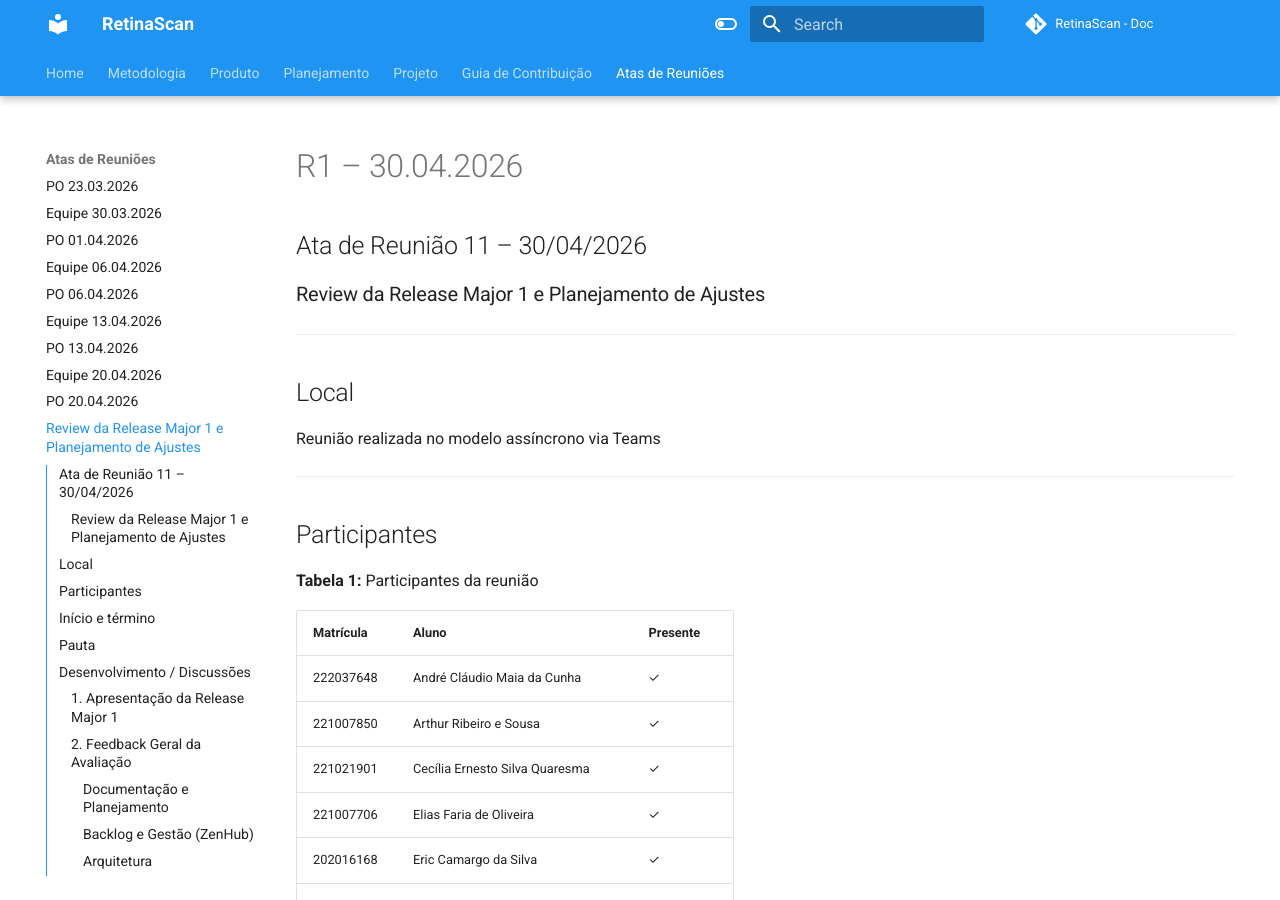
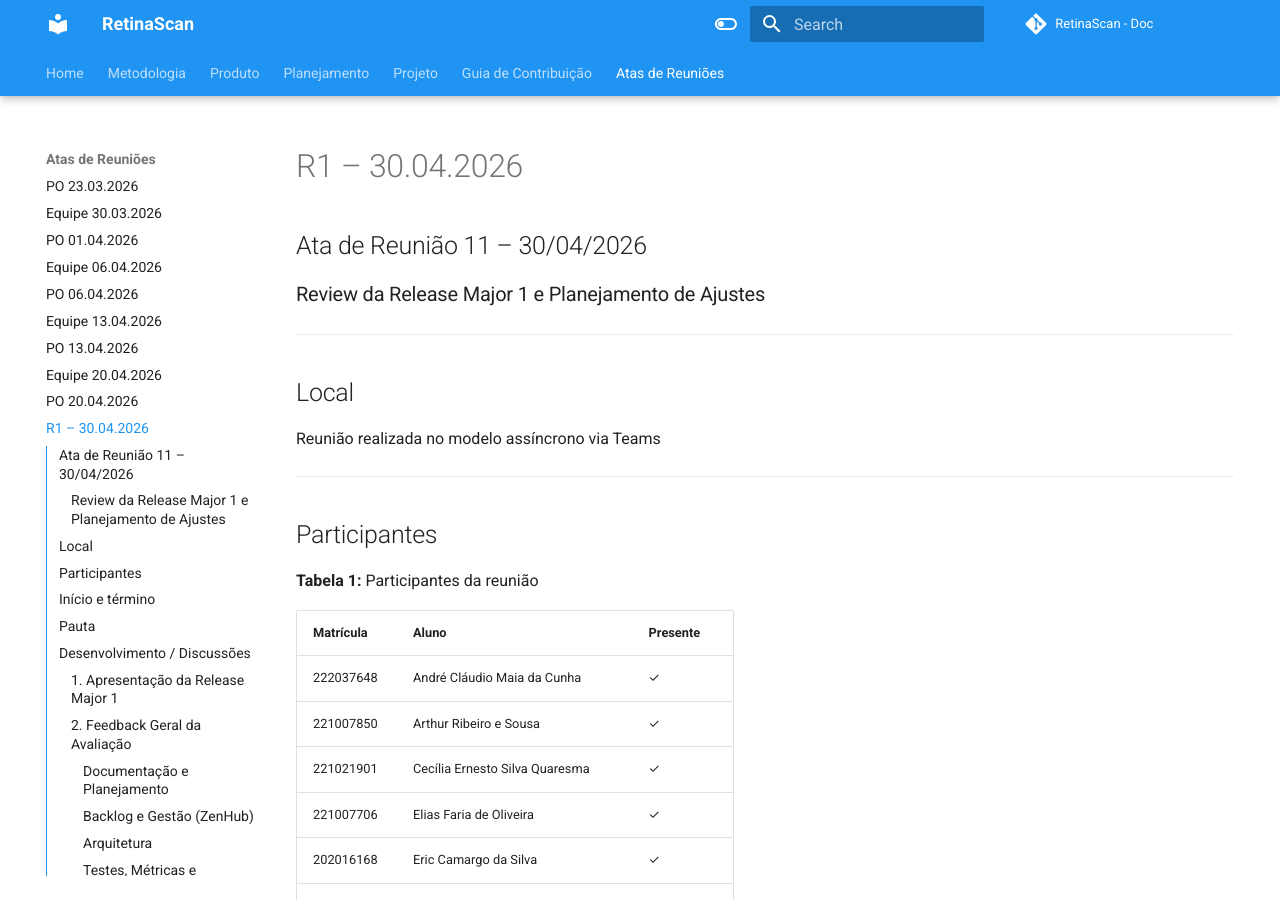
Before and after one commit to fga-eps-mds/2026-1-RetinaScan-Doc, an MkDocs documentation site: the page built from docs/atas-reunioes/Ata-11-EPS-2026-04-30-R1.md, in a window 1280 px wide and 900 px high. Built offline with MkDocs 1.6.1 and Material for MkDocs 9.7.7, drawn with Linux system fonts in a browser that asks for light colours; comment, search, counter and statistics services are not loaded.

Commit message:
docs: corregindo atas

```diff
--- a/docs/atas-reunioes/Ata-11-EPS-2026-04-30-R1.md
+++ b/docs/atas-reunioes/Ata-11-EPS-2026-04-30-R1.md
@@ -1,4 +1,5 @@
 # R1 – 30.04.2026
+
 ## Ata de Reunião 11 – 30/04/2026
 ### Review da Release Major 1 e Planejamento de Ajustes
 
--- a/mkdocs.yml
+++ b/mkdocs.yml
@@ -82,5 +82,5 @@
       - PO 13.04.2026: "atas-reunioes/Ata-07-EPS-2026-04-13-PO.md"
       - Equipe 20.04.2026: "atas-reunioes/Ata-08-EPS-2026-04-20.md"
       - PO 20.04.2026: "atas-reunioes/Ata-09-EPS-2026-04-20-PO.md"
-      - Review da Release Major 1 e Planejamento de Ajustes: "atas-reunioes/Ata-11-EPS-2026-04-30-R1.md"
+      - R1 – 30.04.2026: "atas-reunioes/Ata-11-EPS-2026-04-30-R1.md"
       - Equipe 04.05.2026: "atas-reunioes/Ata-12-EPS-2026-05-04.md"
```
